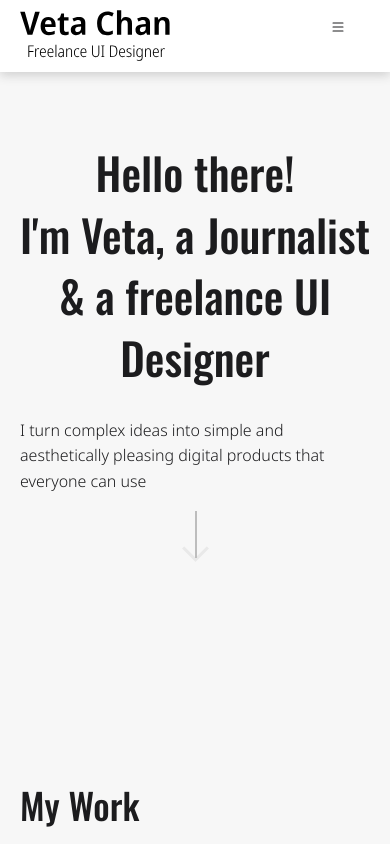
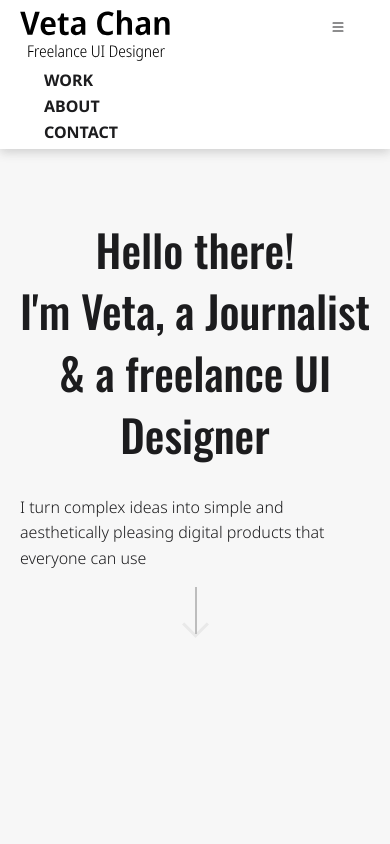
Before and after one commit to vetac/portfolio-website, a plain HTML site: page index.html in a window 390 px wide. Both pictures are taken after a click on the link 338 px from the left and 30 px from the top of the page. Shown: the top 844 px of the page. Drawn offline with nearby package versions, Linux system fonts and the light colour scheme.

Commit message:
Update style.css
Added nav responsive CSS styling

```diff
--- a/css/style.css
+++ b/css/style.css
@@ -61,6 +61,10 @@ nav > ul {
   top: 2px;
   font-size: 20px;
   padding-right: 0;
+}
+
+.navtoggle.responsive li  {
+  display: block;
 }
 
 nav > ul > li > a {
```
